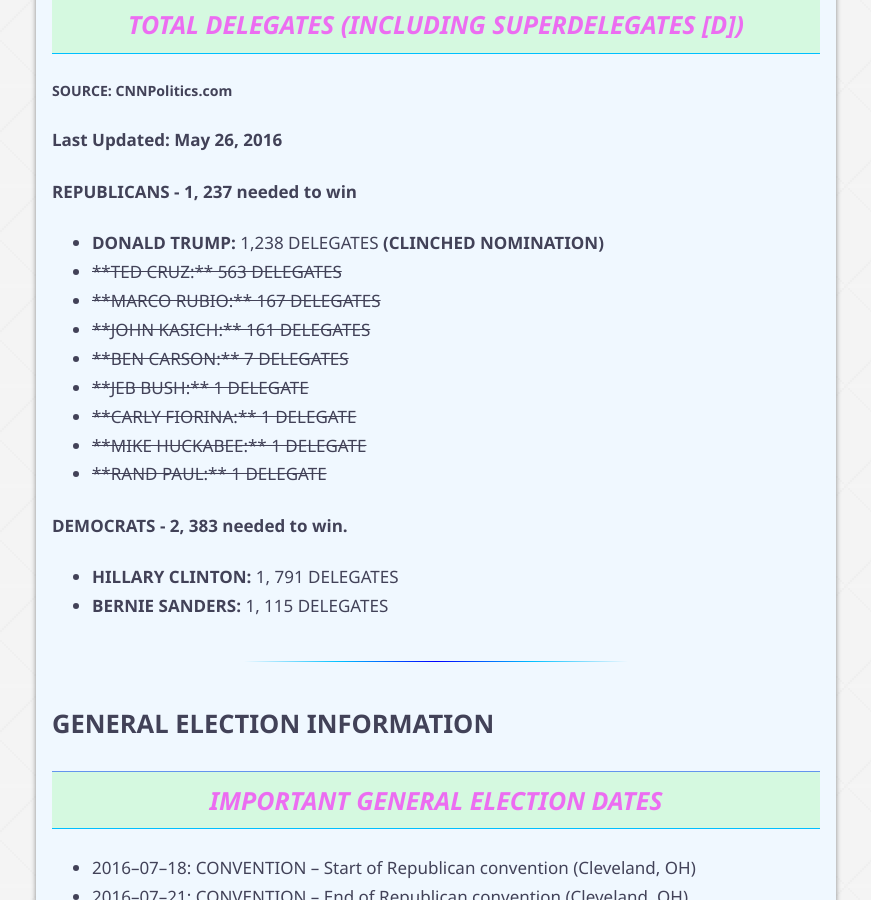
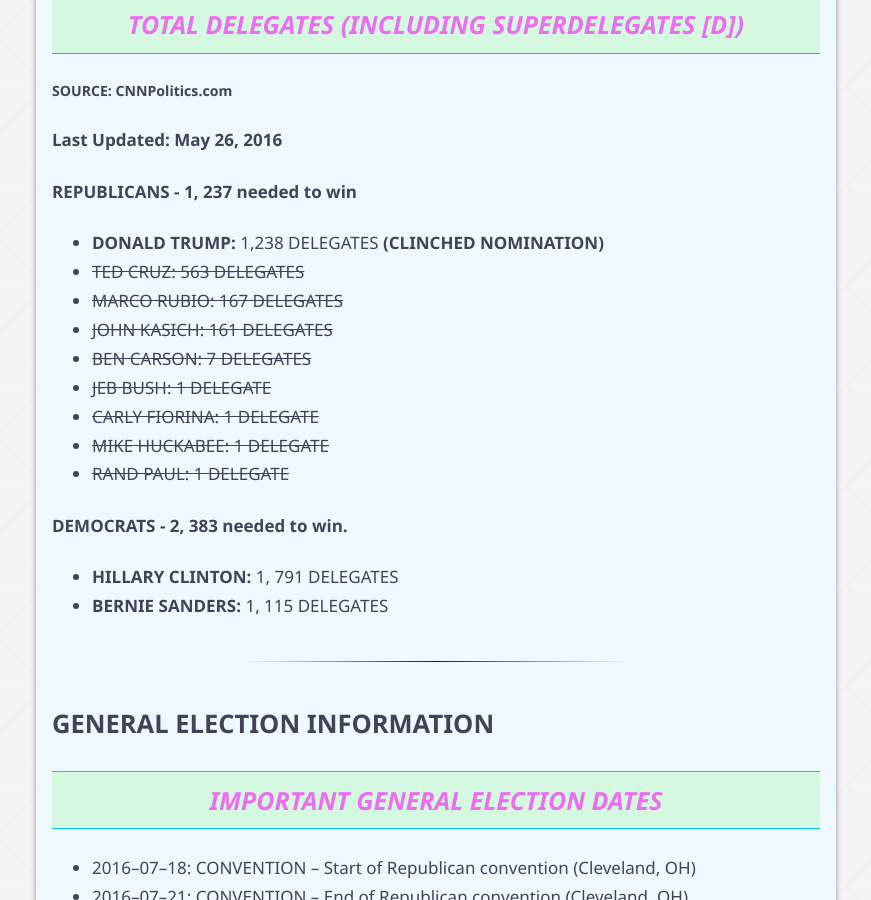
Before and after one commit to rshivjiani/rshivjiani.github.io, a Jekyll site: the page built from _posts/2016-03-01-election-hq.md, in a window 1280 px wide and 900 px high, scrolled down 5714 px. Shown: the whole window, without its empty margins (204-1075 px from the left). Built offline with Jekyll 4.4.1, drawn with Linux system fonts in a browser that asks for light colours.

```diff
--- a/_posts/2016-03-01-election-hq.md
+++ b/_posts/2016-03-01-election-hq.md
@@ -160,14 +160,14 @@ _____________________________________
 #### REPUBLICANS - 1, 237 needed to win
 
 - **DONALD TRUMP:** 1,238 DELEGATES **(CLINCHED NOMINATION)**
-- <s>**TED CRUZ:** 563 DELEGATES </s>
-- <s>**MARCO RUBIO:** 167 DELEGATES </s>
-- <s>**JOHN KASICH:** 161 DELEGATES </s>
-- <s>**BEN CARSON:** 7 DELEGATES </s>
-- <s>**JEB BUSH:** 1 DELEGATE </s>
-- <s>**CARLY FIORINA:** 1 DELEGATE </s>
-- <s>**MIKE HUCKABEE:** 1 DELEGATE </s>
-- <s>**RAND PAUL:** 1 DELEGATE </s>
+- <s> TED CRUZ: 563 DELEGATES </s>
+- <s> MARCO RUBIO: 167 DELEGATES </s>
+- <s> JOHN KASICH: 161 DELEGATES </s>
+- <s> BEN CARSON: 7 DELEGATES </s>
+- <s> JEB BUSH: 1 DELEGATE </s>
+- <s> CARLY FIORINA: 1 DELEGATE </s>
+- <s> MIKE HUCKABEE: 1 DELEGATE </s>
+- <s> RAND PAUL: 1 DELEGATE </s>
 
 #### DEMOCRATS - 2, 383 needed to win.
 - **HILLARY CLINTON:** 1, 791 DELEGATES
```
